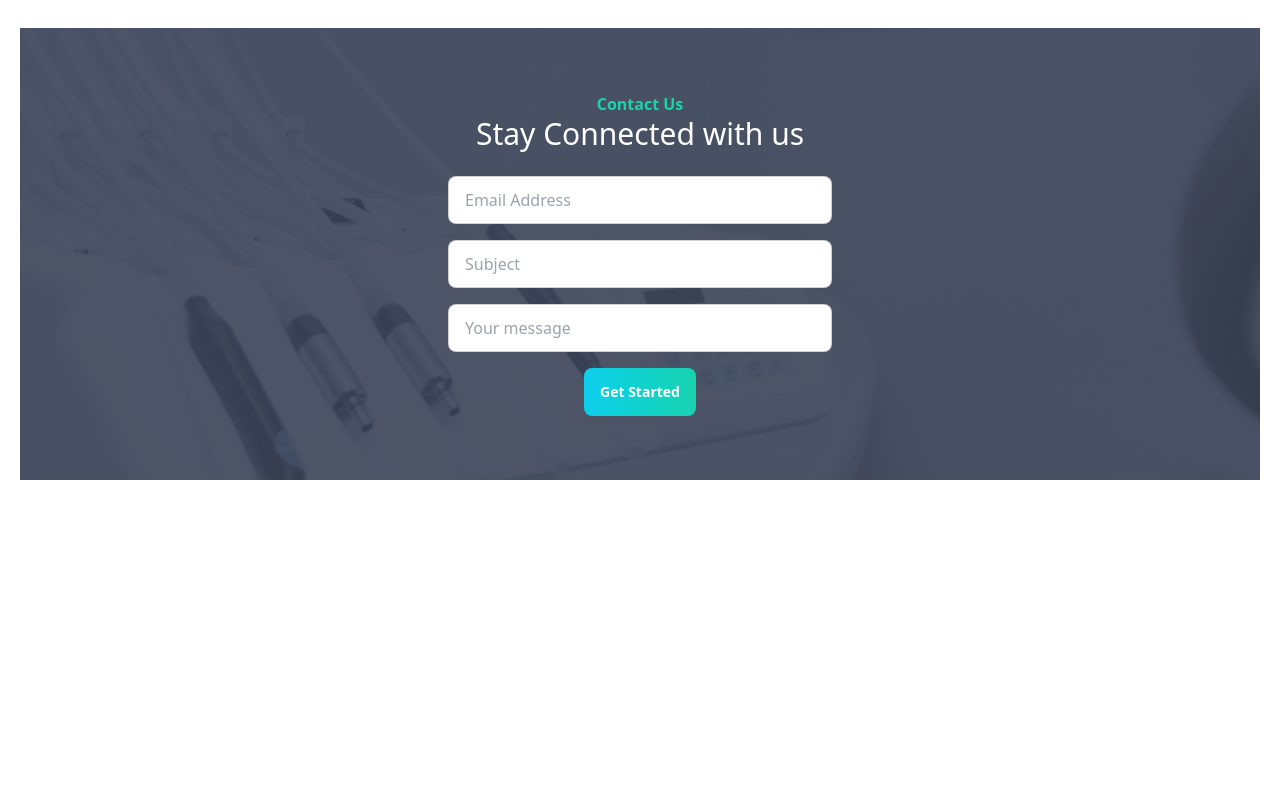
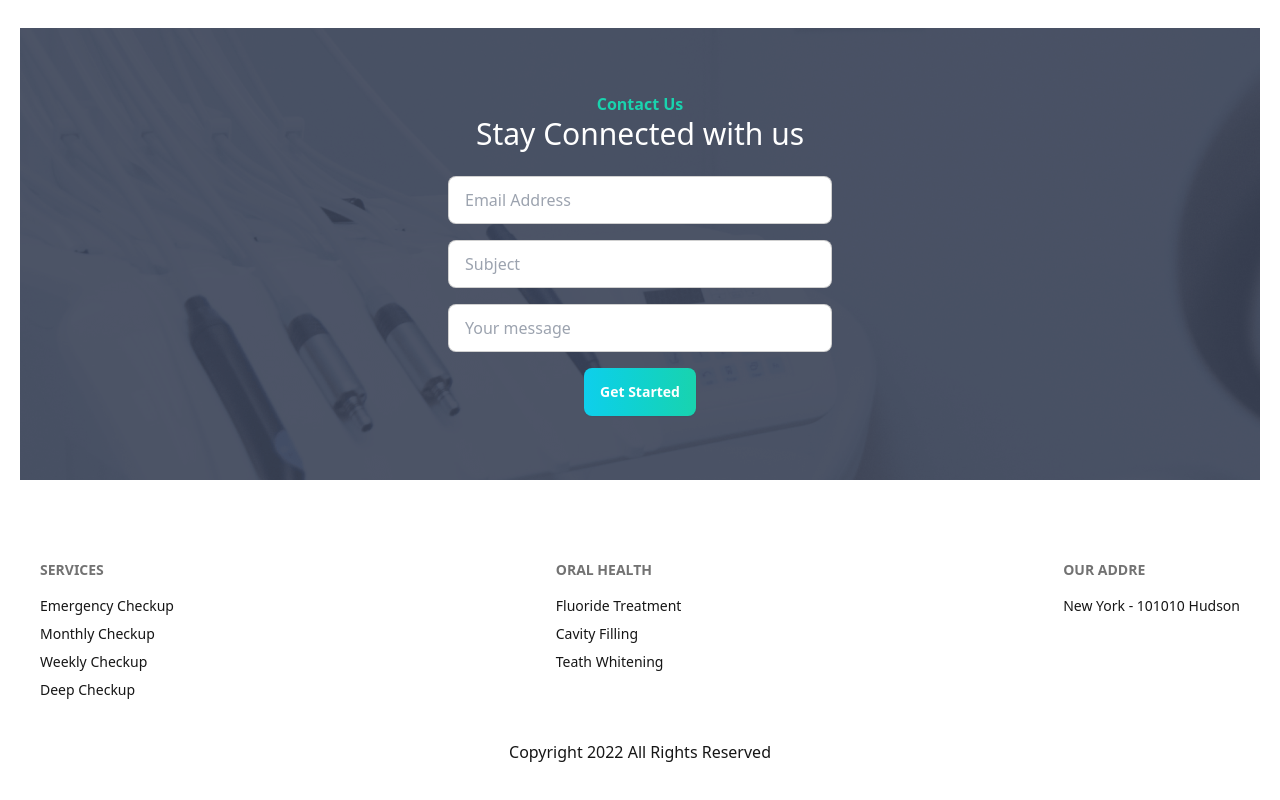
Before and after one commit to muktaranidas/FinalProject, a React (Vite) app: page / in a window 1280 px wide. Shown: the part 2880-3680 px from the top of the page. Before the commit the page ends 3360 px from the top, so only its background shows below. Built offline with nearby package versions, Linux system fonts and the light colour scheme.

Commit message:
done footer

```diff
--- a/src/Pages/Shared/Footer/Footer.jsx
+++ b/src/Pages/Shared/Footer/Footer.jsx
@@ -1,9 +1,34 @@
 import React from 'react';
+import bgFooter from "../../../assets/images/footer.png"
 
 const Footer = () => {
     return (
-        <div>
-            {/* <h2 className='text-red-500'>Footer</h2> */}
+        <div className='my-10 '>
+            <section className="footer flex justify-between p-10 bg-base-300 text-base-content" style={{
+            background:`url(${bgFooter})`
+        }}>
+  <nav className=' '>
+    <h6 className="footer-title">Services</h6>
+    <a className="link link-hover">Emergency Checkup</a>
+    <a className="link link-hover">Monthly Checkup</a>
+    <a className="link link-hover">Weekly Checkup</a>
+    <a className="link link-hover">Deep Checkup</a>
+  </nav>
+  <nav>
+    <h6 className="footer-title">ORAL HEALTH</h6>
+    <a className="link link-hover">Fluoride Treatment</a>
+    <a className="link link-hover">Cavity Filling</a>
+    <a className="link link-hover">Teath Whitening</a>
+
+  </nav>
+  <nav>
+    <h6 className="footer-title">Our Addre</h6>
+    <a className="link link-hover">New York - 101010 Hudson</a>
+
+  </nav>
+
+            </section>
+            <h2 className='text-center'>Copyright 2022 All Rights Reserved</h2>
         </div>
     );
 };
```
